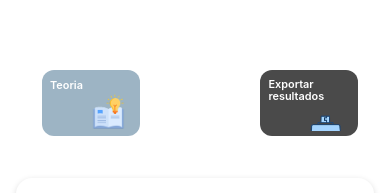
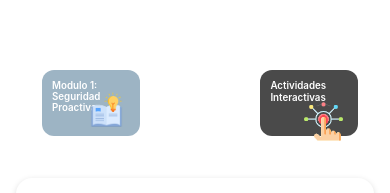
Before and after one commit to Nefta11/minecApp, a React Native app: screen /Home in a window 390 px wide. Shown: the part 598-791 px from the top of the page. Built offline with nearby package versions, Linux system fonts and the light colour scheme.

Commit message:
refactor: Update title text and styles in ExportarResultadosCard and TeoriaCard for improved clarity and UI consistency

```diff
--- a/app/components/home/ExportarResultadosCard.tsx
+++ b/app/components/home/ExportarResultadosCard.tsx
@@ -6,13 +6,13 @@ const ExportarResultadosCard: React.FC = () => {
     return (
         <TouchableOpacity style={styles.container} activeOpacity={0.8}>
             <View style={styles.content}>
-                <Text style={styles.title}>Exportar{'\n'}resultados</Text>
+                <Text style={styles.title}>Actividades{'\n'}Interactivas</Text>
                 <View style={styles.iconWrapper}>
-                  <Image
-                      source={require('../../assets/homeIcons/otg.png')}
-                      style={styles.cardImage}
-                      resizeMode="contain"
-                  />
+                    <Image
+                        source={require('../../assets/homeIcons/interaccion.png')}
+                        style={styles.cardImage}
+                        resizeMode="contain"
+                    />
                 </View>
             </View>
         </TouchableOpacity>
@@ -25,7 +25,7 @@ const styles = StyleSheet.create({
     container: {
         backgroundColor: '#4A4A4A',
         borderRadius: 12,
-        padding: 8,
+        padding: 10,
         width: width * 0.25,
         height: width * 0.17,
         justifyContent: 'center',
@@ -36,7 +36,7 @@ const styles = StyleSheet.create({
         justifyContent: 'flex-end',
     },
     title: {
-        fontSize: width * 0.028,
+        fontSize: width * 0.025,
         fontWeight: '600',
         color: Colors.White,
         lineHeight: width * 0.032,
--- a/app/components/home/TeoriaCard.tsx
+++ b/app/components/home/TeoriaCard.tsx
@@ -6,7 +6,7 @@ const TeoriaCard: React.FC = () => {
     return (
         <TouchableOpacity style={styles.container} activeOpacity={0.8}>
             <View style={styles.content}>
-                <Text style={styles.title}>Teoria</Text>
+                <Text style={styles.title}>Modulo 1:{'\n'}Seguridad{'\n'}Proactiva</Text>
                 <View style={styles.iconWrapper}>
                     <Image
                         source={require('../../assets/homeIcons/teoria1.png')}
@@ -25,7 +25,7 @@ const styles = StyleSheet.create({
     container: {
         backgroundColor: '#9DB4C4',
         borderRadius: 12,
-        padding: 8,
+        padding: 10,
         width: width * 0.25,
         height: width * 0.17,
         justifyContent: 'center',
@@ -36,7 +36,7 @@ const styles = StyleSheet.create({
         justifyContent: 'flex-end',
     },
     title: {
-        fontSize: width * 0.028,
+        fontSize: width * 0.025,
         fontWeight: '600',
         color: Colors.White,
         flex: 1,
```
